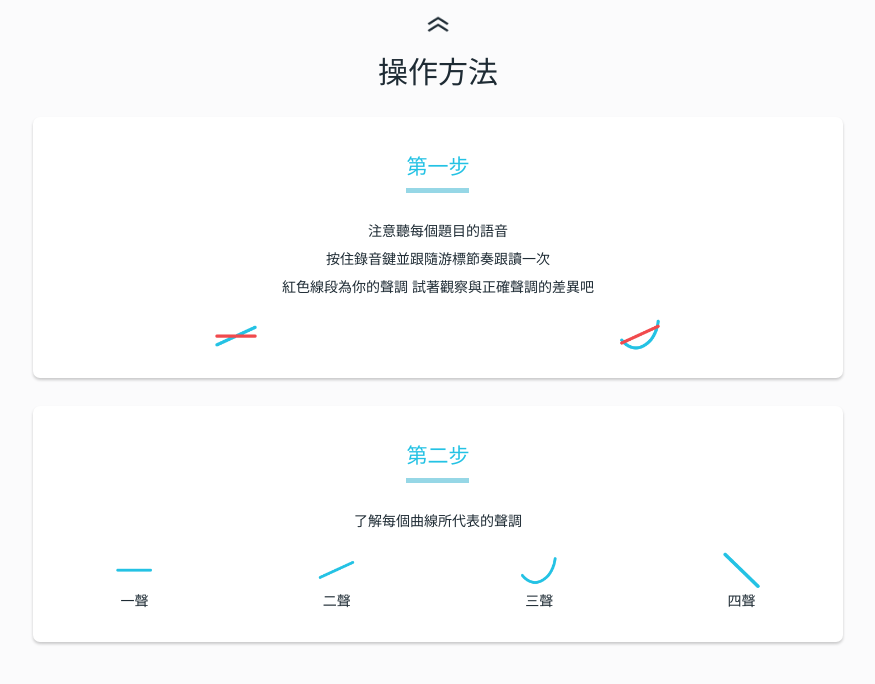
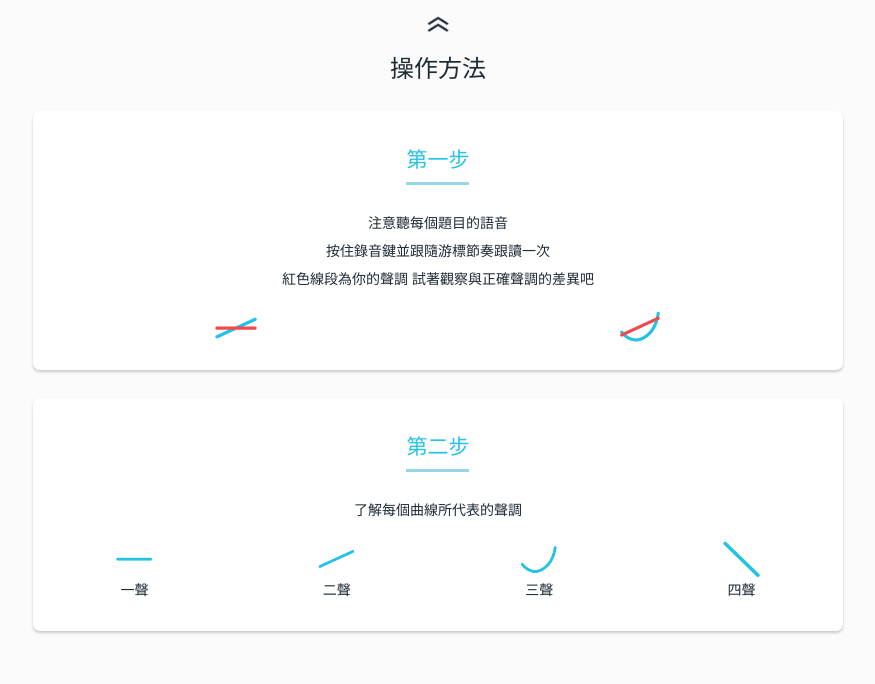
Before and after one commit to osk2/pitch-analyzer, a website: page public/index.html in a window 1280 px wide. Both pictures are taken after a click on the element "操作方法". Shown: the whole page, without its empty margins (202-1077 px from the left). Drawn offline with nearby package versions, Linux system fonts and the light colour scheme.

Commit message:
Improve UI

```diff
--- a/public/index.html
+++ b/public/index.html
@@ -66,7 +66,7 @@
       padding: .5em 0;
       color: #24C2E4;
       font-size: 1.5em;
-      border-bottom: 5px rgba(106, 198, 220, .7) solid;
+      border-bottom: 3px rgba(106, 198, 220, .7) solid;
       display: inline-block;
     }
     .card .content {
@@ -109,7 +109,7 @@
       <div class="col-md-8 col-md-offset-2" style="text-align: center;">
         <div class="tutorial-trigger">
           <img src="img/swipe-up-icon.png">
-          <h2>操作方法</h2>
+          <h3>操作方法</h3>
         </div>
         <div class="card">
           <h2 class="title">第一步</h2>
```
